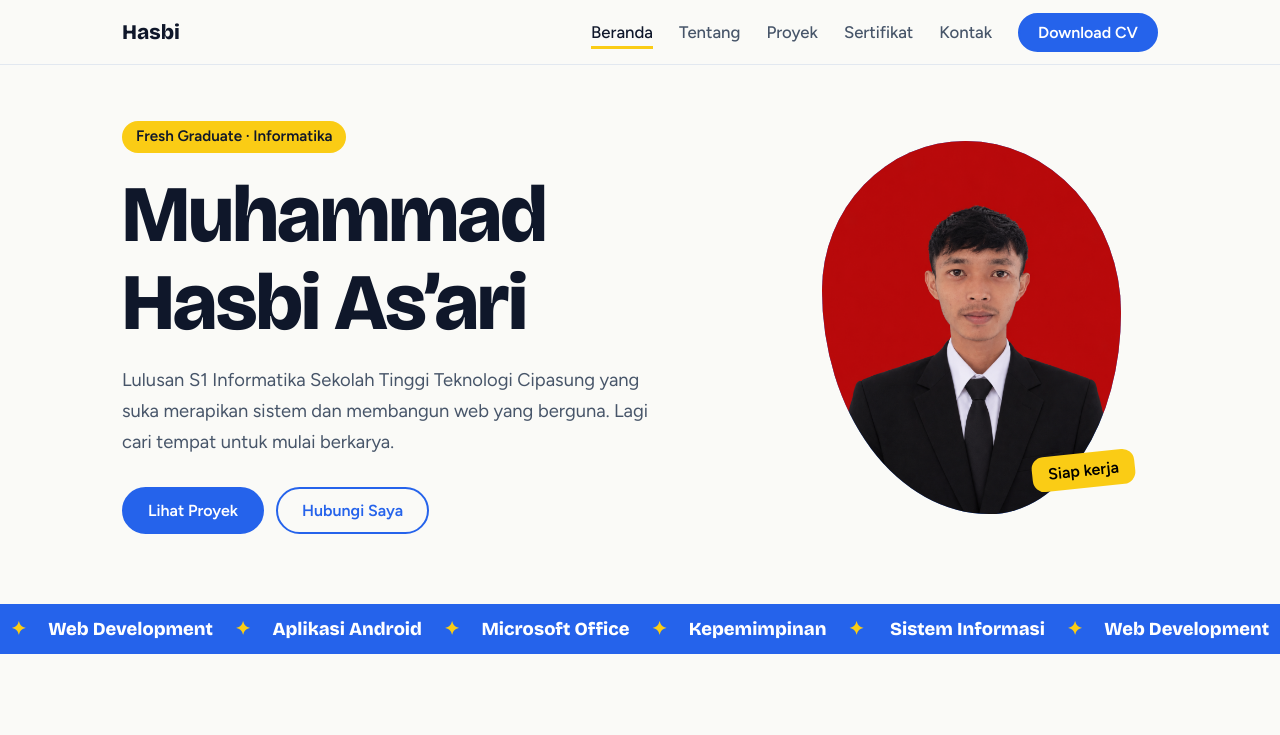
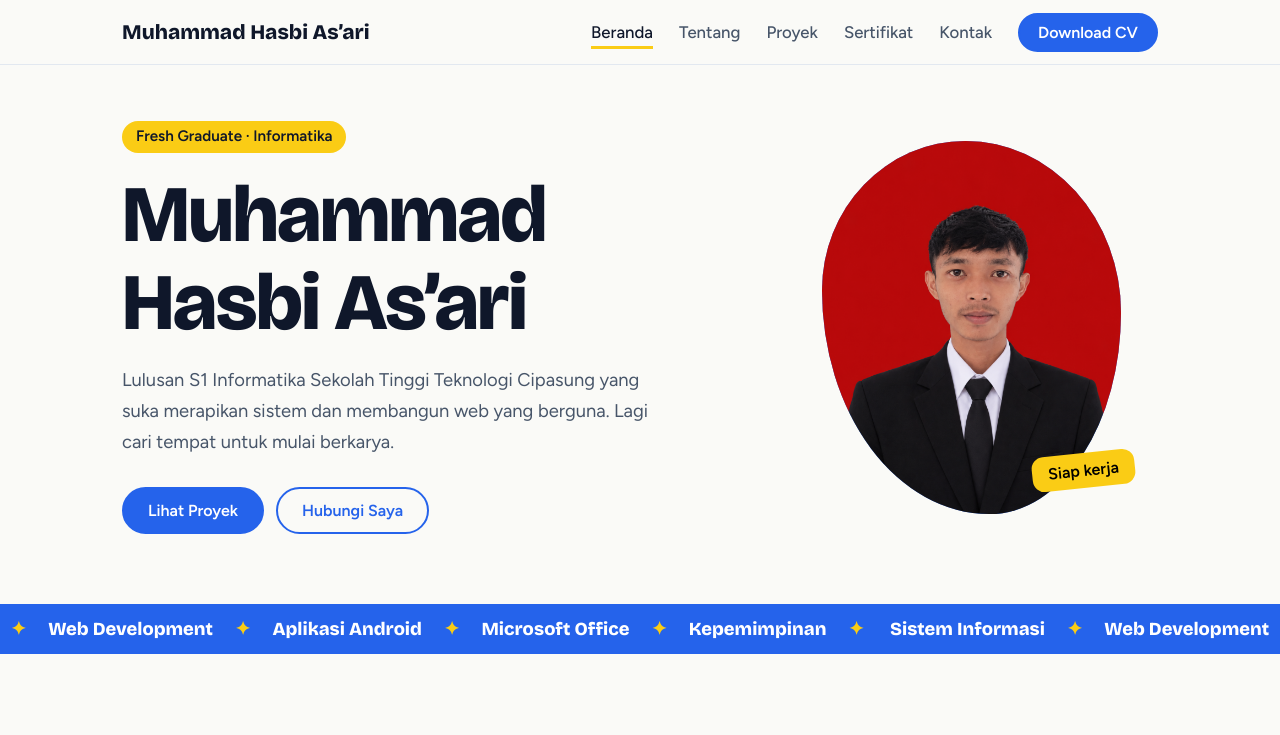
Before and after one commit to HASBI019/portfolio, a plain HTML site: page index.html in a window 1280 px wide. Shown: the top 735 px of the page. Drawn offline with nearby package versions, Linux system fonts and the light colour scheme.

Commit message:
benerin navbar

```diff
--- a/index.html
+++ b/index.html
@@ -106,7 +106,7 @@ nav ul.open{display:flex}section{padding:60px 0}}
 </head>
 <body>
 <header><div class="wrap nav">
-<a class="logo" href="#beranda">Hasbi</a>
+<a class="logo" href="#beranda">Muhammad Hasbi As’ari</a>
 <button class="burger" aria-label="Buka menu" aria-expanded="false">☰</button>
 <nav><ul id="menu">
 <li><a href="#beranda">Beranda</a></li><li><a href="#tentang">Tentang</a></li><li><a href="#proyek">Proyek</a></li><li><a href="#sertifikat">Sertifikat</a></li><li><a href="#kontak">Kontak</a></li>
```
